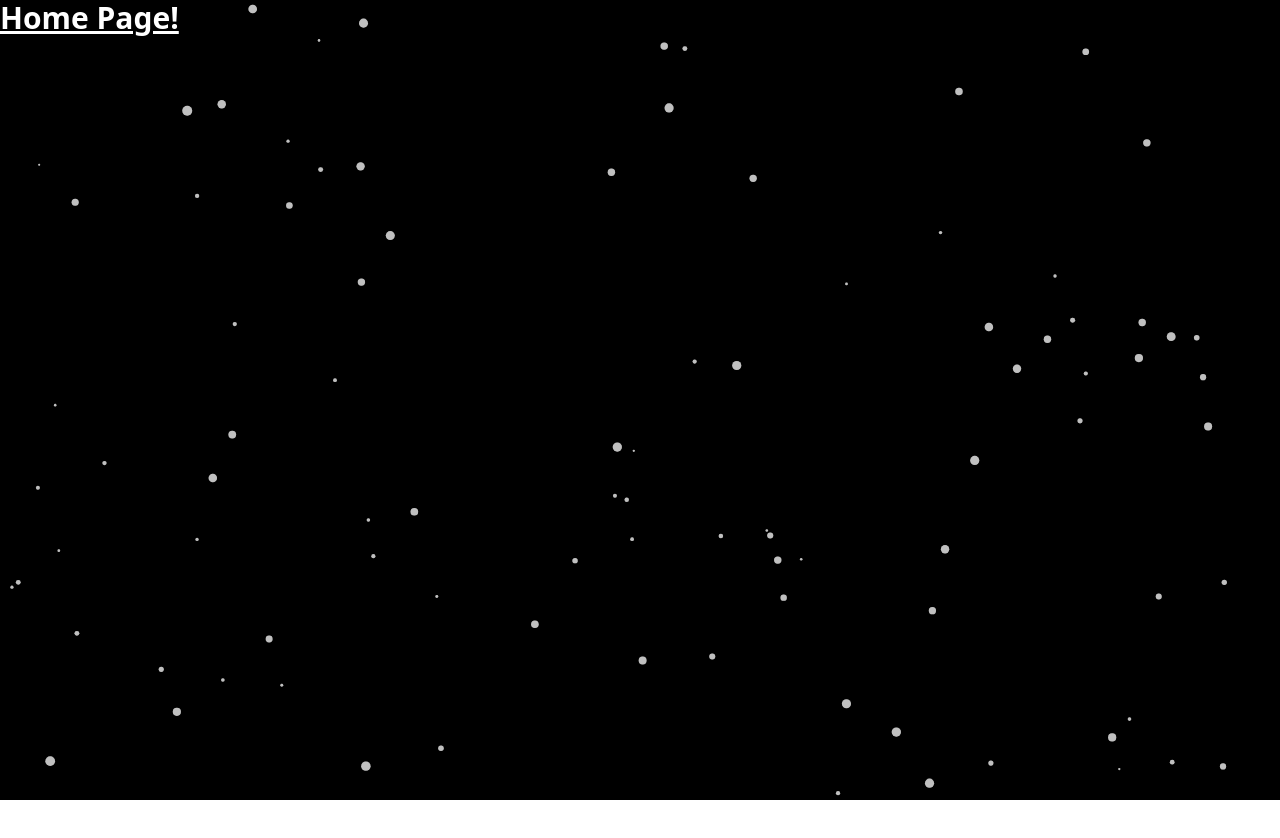
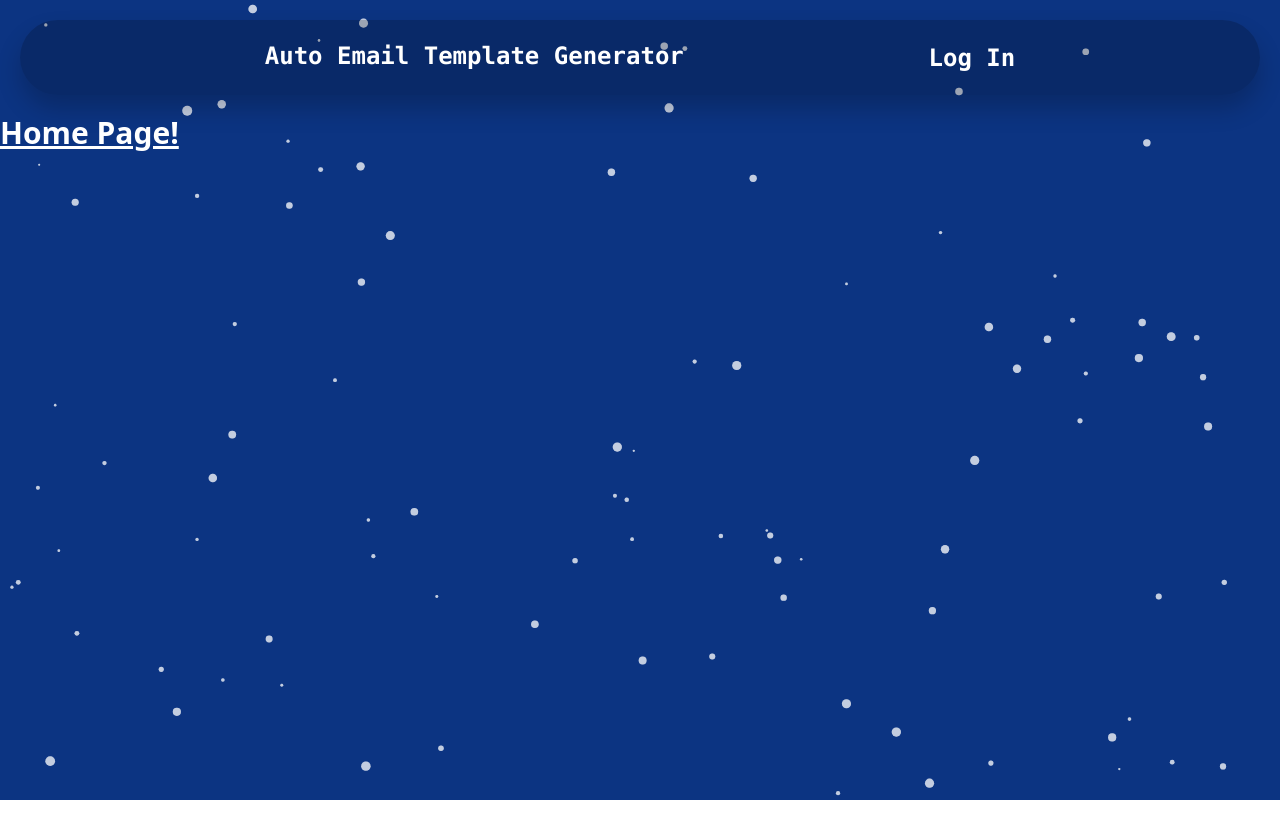
Before and after one commit to AvinashKumar69/AUTO-EMAIL-GENERATOR-01, a React (Create React App) app: page / in a window 1280 px wide. Shown: the top 838 px of the page. Before the commit the page ends 800 px from the top, so only its background shows below. Built offline with nearby package versions, Linux system fonts and the light colour scheme.

Commit message:
half-border (Header.css) update...

```diff
--- a/src/App.js
+++ b/src/App.js
@@ -1,13 +1,15 @@
 import React from 'react';
 import { Route, Routes } from 'react-router-dom';
 import './App.css';
-import Home from './Pages-Screens/Home';
+import Header from './Components/Header';
+import Home from './Pages/Home';
 
 
 function App() {
 
     return (
         <>
+            <Header />
             <Routes>
                 <Route exact path='/' element={<Home />} />
             </Routes>
--- /dev/null
+++ b/src/Components/Header.jsx
@@ -0,0 +1,19 @@
+import React from "react";
+import '../Styles/Header.css';
+
+
+const Header = () => {
+
+    return (
+        <div className='flex flex-row items-center justify-evenly py-5 m-5 font-mono rounded-full bg-black/20 text-2xl text-white font-bold xyzabc'>
+            <h3 className="xyzabc-half-border">
+                Auto Email Template Generator
+            </h3>
+            <button className="" type="button">
+                Log In
+            </button>
+        </div>
+    )
+}
+
+export default Header;
--- a/src/Pages-Screens/Home.js
+++ b/src/Pages/Home.js
@@ -13,9 +13,11 @@ const Home = () => {
     return (
         <>
             <Particles options={particlesOptions} init={particlesInit} />
-            <h1 className="text-3xl text-white font-bold underline">
-                Home Page!
-            </h1>
+            <div className='h-screen'>
+                <h1 className="text-3xl text-white font-bold underline">
+                    Home Page!
+                </h1>
+            </div>
         </>
     )
 }
--- /dev/null
+++ b/src/Styles/Header.css
@@ -0,0 +1,39 @@
+.xyzabc {
+    box-shadow: 0 14px 24px rgb(0 0 0 / 20%);
+    z-index: 399;
+}
+
+/* .xyzabc:hover {
+    box-shadow: 0 14px 24px rgb(0 0 0 / 20%);
+    z-index: 400;
+    transform: scale(1.1);
+    transition: all .25s ease;
+} */
+
+/* ------------- Hlaf Border -------------- */
+
+
+.xyzabc-half-border::after {
+    display: block;
+    content: '';
+    border-bottom: solid 3px rgb(80, 52, 205);
+    transform: scaleX(0);
+    transition: transform 250ms ease-in-out;
+}
+
+/* // from-center // */
+.xyzabc-half-border:hover::after {
+    transform: scaleX(1);
+}
+
+/* // from-right // */
+/* .xyzabc-half-border:hover::after {
+    transform-origin: 100% 50%;
+    transform: scaleX(1)
+} */
+
+/* // from-left // */
+/* .xyzabc-half-border.hover::after {
+    transform-origin: 0% 50%;
+    transform: scaleX(1)
+} */
--- a/src/particles.json
+++ b/src/particles.json
@@ -1,7 +1,7 @@
 {
   "background": {
     "color": {
-      "value": "#000000"
+      "value": "#0c3482"
     }
   },
   "fpsLimit": 120,
```
Also changed, not shown: src/App.css (line endings or trailing spaces).
